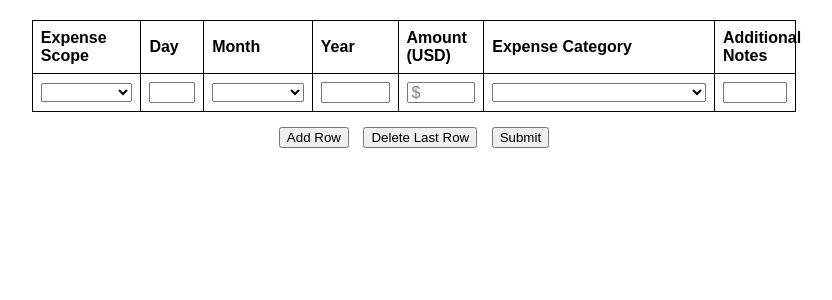
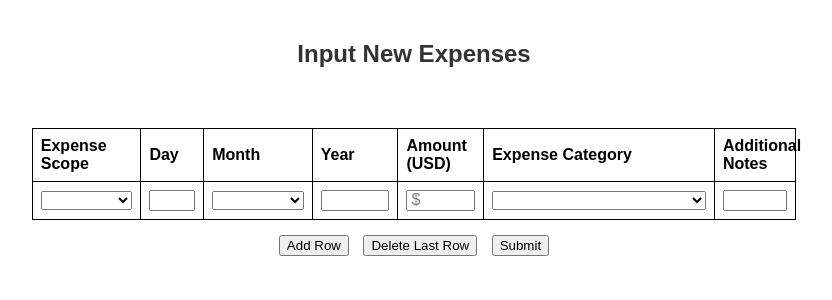
Before and after one commit to cap273/expenses-app, a Flask app: page / in a window 1280 px wide. Shown: the part 38-338 px from the top of the page, without its empty margins (226-1058 px from the left). Run offline with Flask 3, Linux system fonts and the light colour scheme; a user stored in the database is signed in; tables that the repository leaves empty hold one stand-in row (values such as "Sample post"); data that the repository does not hold is empty; parts of the project's set-up code (start-up, migrations or seed data) failed here and were passed over.

Commit message:
More stylistic changes

```diff
--- a/static/css/index.css
+++ b/static/css/index.css
@@ -1,3 +1,14 @@
+/* Style for the expenses header */
+.expenses-header {
+    text-align: center; /* Center the text */
+    padding: 20px 0; /* Add padding above and below the header */
+    font-size: 1.5em; /* Increase the font size */
+    margin-bottom: 20px; /* Extra space between header and form */
+    width: 100%; /* Ensure it spans the full width */
+    color: #333; /* Set a color for the text, change as needed */
+    font-weight: bold; /* Make the header text bold */
+}
+
 /* Fixed table layout */
 #expensesForm table {
     table-layout: fixed; /* Ensures that column widths are respected */
@@ -82,6 +93,10 @@ input[name^="amount"] {
     #expensesForm table th {
         font-size: 0.8em; /* Even smaller font size for small screens */
     }
+
+    .expenses-header {
+        font-size: 1.2em; /* Slightly smaller font size for small screens */
+    }
 }
 
 /* Additional Media Query for Very Small Screens */
--- a/static/css/layout.css
+++ b/static/css/layout.css
@@ -67,6 +67,7 @@
 
 .middle-section {
     display: flex;
+    flex-direction: column; /* Stack children vertically */
     justify-content: center;
     align-items: center;
     background-color: #fff; /* For visibility */
--- a/templates/index.html
+++ b/templates/index.html
@@ -33,6 +33,7 @@
     <div class="main-container">
         <div class="left-section narrow-edge-sections"></div>
         <div class="middle-section wide-middle-section">
+            <h2 class="expenses-header">Input New Expenses</h2>
             <form id="expensesForm" action="/submit" method="post">
                 <table id="inputTable">
                     <tr>
--- a/templates/login.html
+++ b/templates/login.html
@@ -6,7 +6,6 @@
     <link rel="icon" href="{{ url_for('static', filename='img/favicon/favicon.ico') }}" type="image/x-icon">
     <link rel="stylesheet" type="text/css" href="{{ url_for('static', filename='css/main.css') }}">
     <link rel="stylesheet" type="text/css" href="{{ url_for('static', filename='css/layout.css') }}">
-    <link rel="stylesheet" type="text/css" href="{{ url_for('static', filename='css/index.css') }}">
 </head>
 <body>
     <div class="navbar">
```
